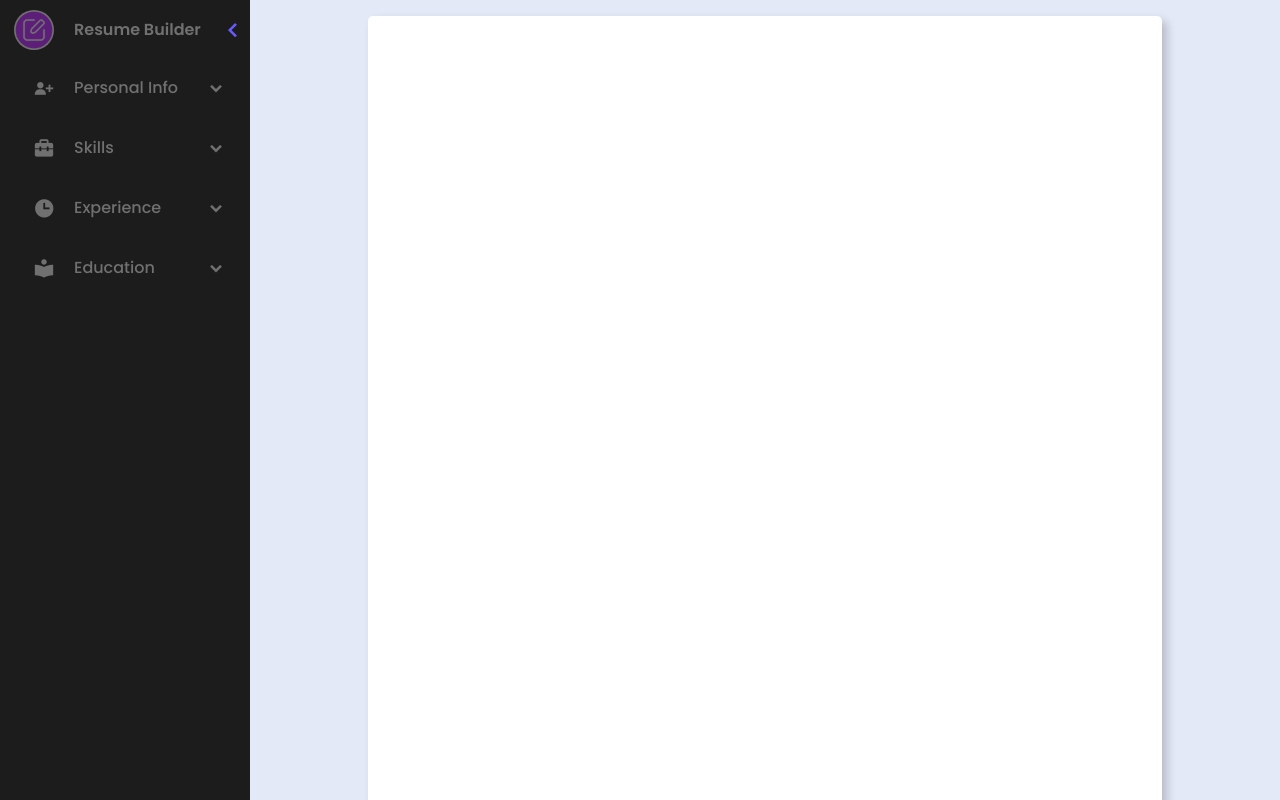
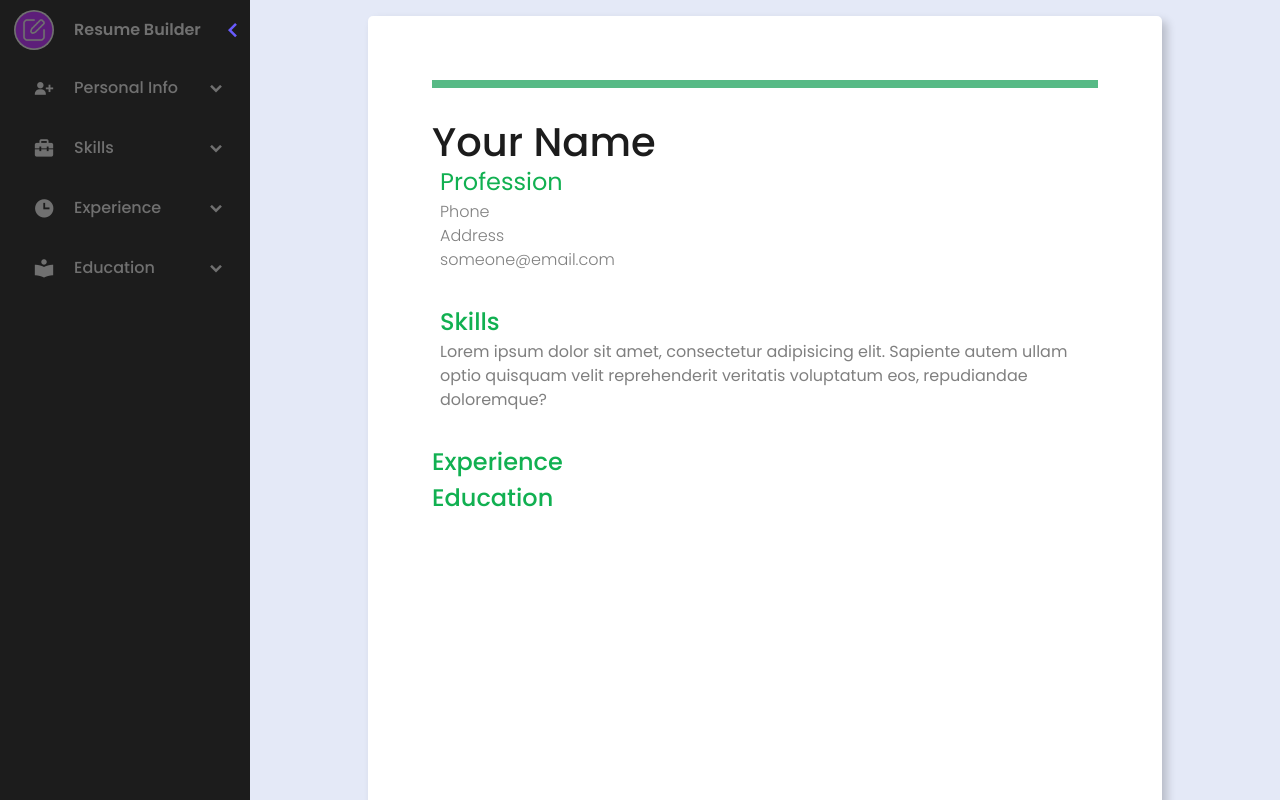
Before and after one commit to munyite001/cv-builder, a React (Vite) app: page / in a window 1280 px wide. Shown: the top 800 px of the page. Built offline with nearby package versions, Linux system fonts and the light colour scheme.

Commit message:
Add resume update: user's can see their personal info on the document as they enter

```diff
--- a/src/App.css
+++ b/src/App.css
@@ -57,6 +57,9 @@ body {
   background-color: #FFF;
   border-radius: 5px;
   box-shadow: 5px 5px 10px rgba(0,0,0,0.2);
+  padding: 4rem;
+  color: rgba(0,0,0,0.5);
+  font-weight: 400;
 }
 
 
@@ -190,7 +193,7 @@ header .image-text .header-text {
 .sidebar .nav-link a {
   height: 100%;
   width: 100%;
-  padding: 1rem 0 0;
+  padding: 1rem 0;
   display: flex;
   flex-direction: column;
   align-items: flex-start;
@@ -437,3 +440,44 @@ header .image-text .header-text {
 .form-group textarea {
   height: 5rem;
 }
+
+.resume-document hr {
+  width: 100%;
+  height: 0.5rem;
+  outline: none;
+  border: none;
+  background-color: rgb(87,186,134)
+
+}
+
+.resume-document .resume-intro {
+  width: 100%;
+  margin: 2rem 0;
+  color: var(--sideBar-color);
+}
+
+.resume-intro h1 {
+  font-weight: 500;
+  font-size: 40px;
+}
+
+.resume-intro h2 {
+  font-weight: 400;
+  color: rgb(17,176,81);
+  margin: 0 0.5rem;
+}
+.resume-intro p {
+  font-weight: 300;
+  margin: 0 0.5rem;
+  color: rgba(0,0,0,0.5);
+}
+
+.resume-document .user-skills {
+  width: 100%;
+  margin: 2rem 0.5rem;
+}
+
+.section-intro {
+  color: rgb(17,176,81);
+  font-weight: 500;
+}
--- a/src/App.jsx
+++ b/src/App.jsx
@@ -1,13 +1,57 @@
 import './App.css';
+import { useState } from 'react';
 import SideBar from './components/SideBar';
 import Preview from './components/Preview';
 
+
 function App() {
+  const [personalInfo, setPersonalInfo] = useState({
+    name: '',
+    role: '',
+    phone: '',
+    address: '',
+    email: '',
+  })
+
+  const [skills, setSkills] = useState([]);
+
+const handleAddSkill = () => {
+  setSkills([...skills, ""]);
+};
+
+const handleRemoveSkill = (index) => {
+    const updatedSkills = skills.filter((_, i) => i !== index);
+    setSkills(updatedSkills);
+};
+
+const handleSkillChange = (index, event) => {
+    const updatedSkills = [...skills];
+    updatedSkills[index] = event.target.value;
+    setSkills(updatedSkills);
+};
+
+  const handlePersonalInfoChange = (e) => {
+    const { name, value } = e.target;
+    setPersonalInfo(prevState => ({
+      ...prevState,
+      [name]: value,
+    }))
+  }
 
   return (
     <div className='app'>
-      <SideBar />
-      <Preview />
+      <SideBar
+        personalInfo={personalInfo}
+        skills={skills}
+        handleChange={handlePersonalInfoChange}
+        handleAddSkill={handleAddSkill}
+        handleRemoveSkill={handleRemoveSkill}
+        handleSkillChange={handleSkillChange}/>
+
+      <Preview
+        personalInfo={personalInfo}
+        skills={skills}
+        />
     </div>
   )
 }
--- a/src/components/Preview.jsx
+++ b/src/components/Preview.jsx
@@ -1,8 +1,42 @@
-export default function Preview() {
+/* eslint-disable react/prop-types */
+export default function Preview(props) {
+
+    const {name, role, phone, address, email} = props.personalInfo;
+    const {skills} = props;
     return (
         <div className="preview-container">
             <div className="resume-document">
-
+                    <hr />
+                    <div className="resume-intro">
+                        <h1 className="user-name">{name || "Your Name"}</h1>
+                        <h2 className="use-role">{ role || "Profession"}</h2>
+                        <p className="user-phone">{phone || "Phone"}</p>
+                        <p className="user-address">{address || "Address"}</p>
+                        <p className="user-email">{email || "someone@email.com"}</p>
+                    </div>
+                    <div className="user-skills">
+                        <h2 className="section-intro">Skills</h2>
+                        {skills.length > 0 ?
+                            <ul>
+                                {skills.map((skill, index) => (
+                                    <li key={index}>
+                                        <p>{skill}</p>
+                                    </li>
+                                ))}
+                            </ul>:
+                            <p>
+                                Lorem ipsum dolor sit amet, consectetur adipisicing elit.
+                                Sapiente autem ullam optio quisquam velit reprehenderit veritatis voluptatum eos,
+                                repudiandae doloremque?
+                            </p>
+                        }
+                    </div>
+                    <div className="user-experience">
+                        <h2 className="section-intro">Experience</h2>
+                    </div>
+                    <div className="user-education">
+                        <h2 className="section-intro">Education</h2>
+                    </div>
             </div>
         </div>
     )
--- a/src/components/SideBar.jsx
+++ b/src/components/SideBar.jsx
@@ -1,9 +1,12 @@
+/* eslint-disable react/prop-types */
 import { useState } from "react";
 import logo from "../assets/logo.png";
 
-// eslint-disable-next-line react/prop-types
-export default function SideBar()
+export default function SideBar(props)
 {
+
+    const {name, role, phone, address, email} = props.personalInfo;
+    const {skills} = props;
     const [toggle, setToggle] = useState(false);
     const [openNavLink1, setOpenNavLink1] = useState(false);
     const [openNavLink2, setOpenNavLink2] = useState(false);
@@ -11,25 +14,7 @@ export default function SideBar()
     const [openNavLink4, setOpenNavLink4] = useState(false);
     const [showExpModal, setShowExpModal] = useState(false);
     const [showEduModal, setShowEduModal] = useState(false);
-    const [skills, setSkills] = useState(["HTML", "CSS", "JavaScript"]);
-    const [experiences, setExperiences] = useState([
-        {
-            jobTitle: "Web Developer",
-            company: "ABC",
-            startDate: "2023 January",
-            endDate: "2023 December",
-            description: "I worked as a web developer"
-
-        },
-        {
-            jobTitle: "Web Designer",
-            company: "Microsoft",
-            startDate: "2022 January",
-            endDate: "2022 December",
-            description: "I worked as a web designer"
-
-        }
-    ]);
+    const [experiences, setExperiences] = useState([]);
 
     const [experienceFormData, setExperienceFormData] = useState({
         jobTitle: "",
@@ -39,15 +24,7 @@ export default function SideBar()
         description: ""
     });
 
-    const [educations, setEducations] = useState([
-        {
-            schoolName: "Lily Academy",
-            location: "Nairobi",
-            startDate: "2005 January",
-            endDate: "2013 December",
-            description: "I attended primary eductaion at lily academy",
-
-        }]);
+    const [educations, setEducations] = useState([]);
     const [educationsFormData, setEducationsFormData] = useState([
         {
             schoolName: "",
@@ -116,20 +93,7 @@ export default function SideBar()
         setOpenNavLink4(!openNavLink4);
     }
 
-    const handleAddSkill = () => {
-        setSkills([...skills, ""]);
-    };
 
-    const handleRemoveSkill = (index) => {
-        const updatedSkills = skills.filter((_, i) => i !== index);
-        setSkills(updatedSkills);
-    };
-
-    const handleSkillChange = (index, event) => {
-        const updatedSkills = [...skills];
-        updatedSkills[index] = event.target.value;
-        setSkills(updatedSkills);
-    };
 
     const handleRemoveExperience = (index) => {
         const updatedExperiences = experiences.filter((exp, i) => i !== index);
@@ -178,14 +142,18 @@ export default function SideBar()
                                             name="name"
                                             placeholder="Full Name"
                                             className="styled-input"
+                                            value={name}
+                                            onChange={(e) => props.handleChange(e) }
                                         />
                                     </li>
                                     <li className="sub-menu-link">
                                         <input
                                             type="text"
-                                            name="phone number"
+                                            name="phone"
                                             placeholder="Phone No"
                                             className="styled-input"
+                                            value={phone}
+                                            onChange={(e) => props.handleChange(e) }
                                         />
                                     </li>
                                     <li className="sub-menu-link">
@@ -194,6 +162,8 @@ export default function SideBar()
                                             name="email"
                                             placeholder="email"
                                             className="styled-input"
+                                            value={email}
+                                            onChange={(e) => props.handleChange(e) }
                                         />
                                     </li>
                                     <li className="sub-menu-link">
@@ -202,6 +172,18 @@ export default function SideBar()
                                             name="address"
                                             placeholder="Address"
                                             className="styled-input"
+                                            value={address}
+                                            onChange={(e) => props.handleChange(e) }
+                                        />
+                                    </li>
+                                    <li className="sub-menu-link">
+                                        <input
+                                            type="text"
+                                            name="role"
+                                            placeholder="profession"
+                                            className="styled-input"
+                                            value={role}
+                                            onChange={(e) => props.handleChange(e) }
                                         />
                                     </li>
                                 </ul>
@@ -220,14 +202,14 @@ export default function SideBar()
                                             <input
                                                 type="text"
                                                 value={skill}
-                                                onChange={(e) => handleSkillChange(index, e)}
+                                                onChange={(e) => props.handleSkillChange(index, e)}
                                                 placeholder="Enter a skill"
                                                 className="styled-input"
                                             />
-                                            <button className="btn" onClick={() => handleRemoveSkill(index)}>Remove</button>
+                                            <button className="btn" onClick={() => props.handleRemoveSkill(index)}>Remove</button>
                                         </div>
                                     ))}
-                                    <button className="btn-2" onClick={handleAddSkill}>Add Skill</button>
+                                    <button className="btn-2" onClick={props.handleAddSkill}>Add Skill</button>
                             </div>
                             </a>
                         </li>
```
